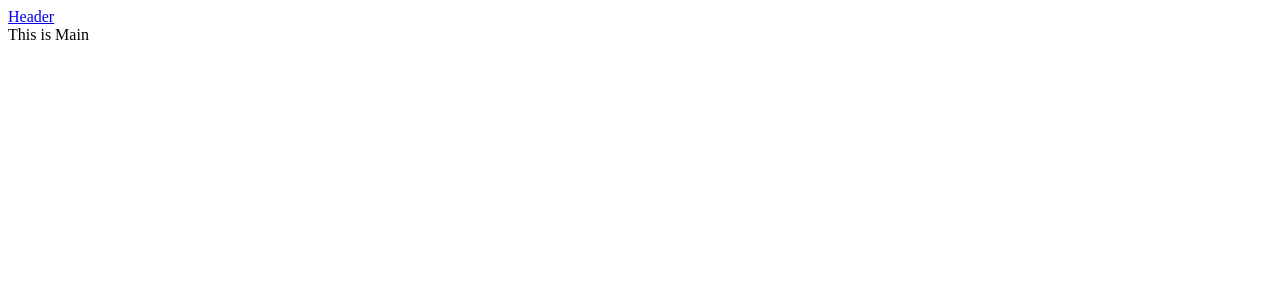
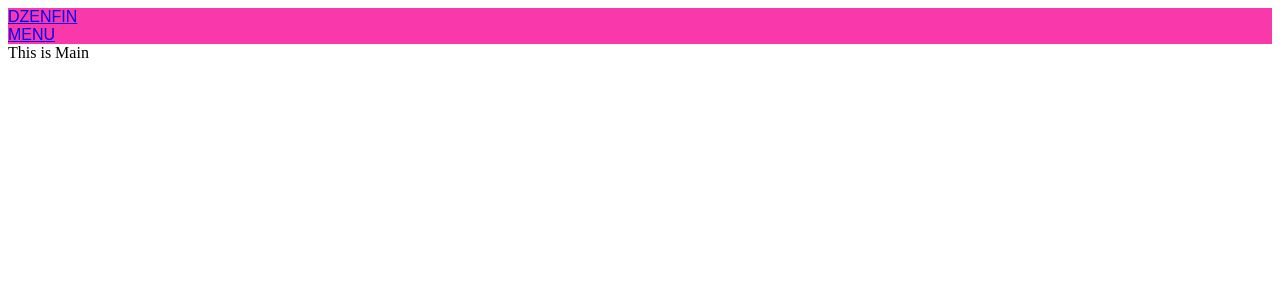
Before and after one commit to vgsnv/dzenfin-app, a React app: page / in a window 1280 px wide. Shown: the top 300 px of the page. Built offline with nearby package versions, Linux system fonts and the light colour scheme.

Commit message:
Добавляет страницы и css

```diff
--- a/src/components/Header/Header.tsx
+++ b/src/components/Header/Header.tsx
@@ -1,5 +1,10 @@
 import * as React from 'react';
 import { Link } from 'react-router-dom';
+
+import * as css from './styles.less'
+
+import Logo from 'components/Logo';
+import Menu from 'components/Menu';
 
 export interface Props {
 }
@@ -14,10 +19,10 @@ export class Header extends React.Component<Props & Dispatch, State>{
 
   render() {
     return (
-      <header>
-        <Link to={`/`}>
-          Header
-        </Link>
+      <header
+      className={css.header}>
+        <Logo />
+        <Menu />
       </header>
     );
   }
--- /dev/null
+++ b/src/components/Header/styles.less
@@ -0,0 +1,6 @@
+@import "~components/styles";
+
+.header{
+  background: @base;
+  font-family: sans-serif;
+}
--- /dev/null
+++ b/src/components/Logo/Logo.tsx
@@ -0,0 +1,24 @@
+import * as React from 'react';
+import { Link } from 'react-router-dom';
+
+export interface Props {
+}
+
+export interface Dispatch {
+}
+
+export interface State {
+}
+
+export default class extends React.Component<Props & Dispatch, State>{
+
+  render() {
+    return (
+      <div>
+        <Link to={`/`}>
+          DZENFIN
+        </Link>
+      </div>
+    );
+  }
+};
--- /dev/null
+++ b/src/components/Logo/index.ts
@@ -0,0 +1,15 @@
+import * as React from 'react';
+import { connect } from 'react-redux';
+
+import Logo, {Props, Dispatch} from './Logo';
+
+type MapStateToProps = Props;
+
+const mapStateToProps = (): MapStateToProps => ({});
+
+type MapDispatchToProps = Dispatch;
+
+const mapDispatchToProps = (dispatch): MapDispatchToProps =>({
+})
+
+export default connect<MapStateToProps, MapDispatchToProps, {} >(mapStateToProps, mapDispatchToProps)(Logo);
--- /dev/null
+++ b/src/components/Menu/Menu.tsx
@@ -0,0 +1,24 @@
+import * as React from 'react';
+import { Link } from 'react-router-dom';
+
+export interface Props {
+}
+
+export interface Dispatch {
+}
+
+export interface State {
+}
+
+export default class extends React.Component<Props & Dispatch, State>{
+
+  render() {
+    return (
+      <div>
+        <Link to={`/`}>
+          MENU
+        </Link>
+      </div>
+    );
+  }
+};
--- /dev/null
+++ b/src/components/Menu/index.ts
@@ -0,0 +1,15 @@
+import * as React from 'react';
+import { connect } from 'react-redux';
+
+import Menu, {Props, Dispatch} from './Menu';
+
+type MapStateToProps = Props;
+
+const mapStateToProps = (): MapStateToProps => ({});
+
+type MapDispatchToProps = Dispatch;
+
+const mapDispatchToProps = (dispatch): MapDispatchToProps =>({
+})
+
+export default connect<MapStateToProps, MapDispatchToProps, {} >(mapStateToProps, mapDispatchToProps)(Menu);
--- /dev/null
+++ b/src/components/styles.less
@@ -0,0 +1 @@
+@base: #f938ab;
--- a/src/index.html
+++ b/src/index.html
@@ -6,6 +6,7 @@
   <meta name="viewport" content="width=device-width, initial-scale=1.0">
   <meta http-equiv="X-UA-Compatible" content="ie=edge">
   <title>dzenfin</title>
+  <link rel="stylesheet" href="main.css">
 </head>
 
 <body>
--- a/webpack.config.js
+++ b/webpack.config.js
@@ -3,6 +3,11 @@ const webpack = require('webpack');
 const buildPath = path.resolve(__dirname, 'dist');
 
 const CopyWebpackPlugin = require('copy-webpack-plugin');
+const ExtractTextPlugin = require("extract-text-webpack-plugin");
+
+const extractLess = new ExtractTextPlugin({
+  filename: "[name].css",
+});
 
 module.exports = {
   entry: './src/index.tsx',
@@ -13,7 +18,8 @@ module.exports = {
   plugins: [
     new CopyWebpackPlugin([
       { from: path.resolve(__dirname, 'src/index.html'), to: buildPath },
-    ])
+    ]),
+    extractLess
   ],
   module: {
     rules: [
@@ -26,6 +32,22 @@ module.exports = {
         exclude: [
           path.resolve(__dirname, "node_modules")
         ]
+      },
+      {
+        test: /\.less$/,
+        use: extractLess.extract({
+          use: [{
+            loader: 'typings-for-css-modules-loader',
+            options: {
+              modules: true,
+              namedExport: 'camelCase',
+              camelCase: true
+            }
+          },
+          {
+            loader: "less-loader"
+          }],
+        })
       }
     ]
   },
```
Also changed, not shown: 1 other file (tests, documents, lock files or other folders).
